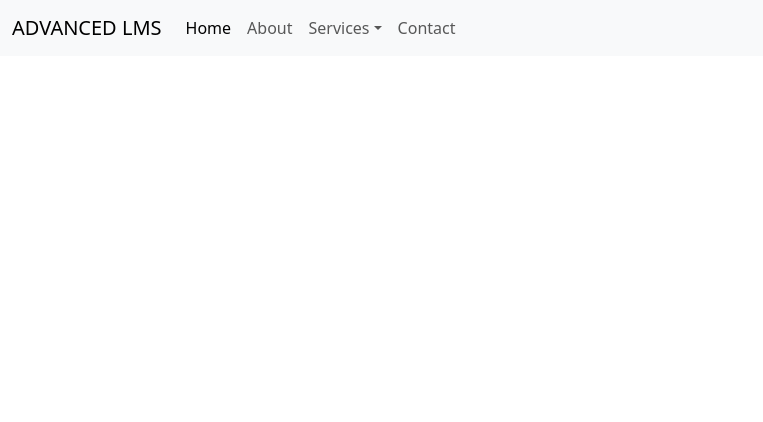
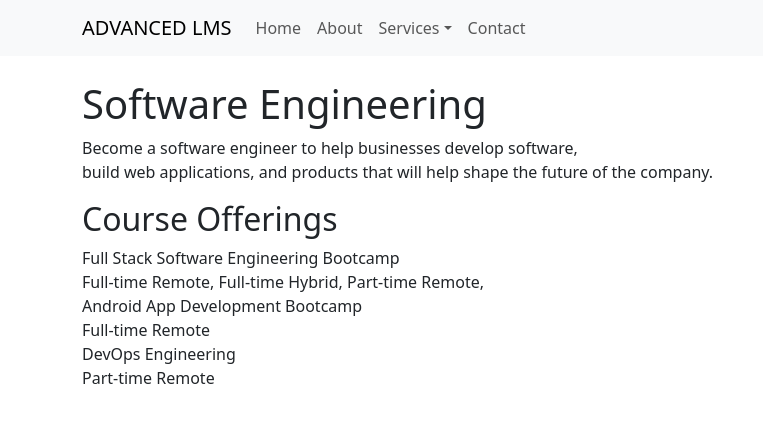
Before and after one commit to Josephshitandi/LMS-Frond-End, a React (Create React App) app: page /courses/softwareEngineer in a window 1280 px wide. Shown: the top 422 px of the page, without its empty margins (0-763 px from the left). Built offline with nearby package versions, Linux system fonts and the light colour scheme.

Commit message:
Modified Sioftware engineering course

```diff
--- a/src/App.js
+++ b/src/App.js
@@ -1,26 +1,27 @@
 // App.js
-import React, { useState } from 'react';
+import React from 'react';
 import 'bootstrap/dist/css/bootstrap.min.css';
 import { BrowserRouter as Router, Routes, Route } from 'react-router-dom';
-import Navbar from './components/navbar';
+import NavbarComponent from './components/navbar';
 import About from './components/about';
 import Home from './components/home';
+import Software from './components/courses/softwareEngineer';
 import ContactForm from './components/contact';
 
 
 const App = () => {
-  const [selectedUser, setSelectedUser] = useState(null);
 
   return (
     <div>
       <div>
       <Router>
-      <Navbar />
+      <NavbarComponent />
       <Routes>
         <Route path="/" element={<h1>LMS</h1>} />
         <Route path="/about" element={<About />} />
         <Route path="/home" element={<Home />} />
         <Route path="/contact" element={<ContactForm />} />
+        <Route path="/courses/softwareEngineer" element={<Software />} />
       </Routes>
     </Router>
       </div>
--- a/src/components/contact.js
+++ b/src/components/contact.js
@@ -1,5 +1,6 @@
 import React, { useState, useEffect } from 'react';
 import axios from 'axios';
+import { Container, Row, Col } from 'react-bootstrap';
 import 'bootstrap/dist/css/bootstrap.min.css';
 
 const ContactForm = () => {
@@ -8,6 +9,7 @@ const ContactForm = () => {
     fullnames: '',
     email: '',
     country: '',
+    message: '',
   });
 
   const [message, setMessage] = useState('');
@@ -61,6 +63,7 @@ const ContactForm = () => {
           fullnames: '',
           email: '',
           country: '',
+          message: '',
         });
       }
     } catch (error) {
@@ -74,7 +77,14 @@ const ContactForm = () => {
   };
 
   return (
-    <div className="container mt-5">
+    <Container fluid>
+      <Row>
+        <Col md={6} style={{ backgroundColor: '#f8f9fa' }}>
+        <div className="container mt-5">
+      <div className="container mt-3">
+
+      </div>
+      <div className="container mt-3">
       <h2 className="text-center mb-4">Contact Us</h2>
       <form onSubmit={handleSubmit} className="p-4 border rounded bg-light shadow">
         <div className="mb-3">
@@ -141,13 +151,37 @@ const ContactForm = () => {
             ))}
           </select>
         </div>
+        <div className="mb-3">
+          <label htmlFor="message" className="form-label">
+            Message
+          </label>
+          <textarea
+            id="message"
+            name="message"
+            className="form-control"
+            rows="5"
+            value={formData.message}
+            onChange={handleChange}
+            placeholder="Enter your message"
+            required
+          ></textarea>
+        </div>
 
         <div className="d-grid">
           <button type="submit" className="btn btn-primary">Submit</button>
         </div>
       </form>
       {message && <p className="mt-3">{message}</p>}
+
+      </div>
+
     </div>
+        </Col>
+        <Col md={6} style={{ backgroundColor: '#f8f9fa'}}>
+        </Col>
+      </Row>
+    </Container>
+
   );
 };
 
--- /dev/null
+++ b/src/components/courses/softwareEngineer.js
@@ -0,0 +1,25 @@
+import React from 'react';
+
+const Software = () => {
+  return (
+    <div className="container mt-4">
+      <h1>Software Engineering</h1>
+      <p>
+      Become a software engineer to help businesses develop software,<br />
+       build web applications, and products that will help shape the future of the company.
+      </p>
+
+      <h2>Course Offerings</h2>
+      <p>
+        Full Stack Software Engineering Bootcamp<br />
+        Full-time Remote, Full-time Hybrid, Part-time Remote,<br />
+        Android App Development Bootcamp<br />
+        Full-time Remote<br />
+        DevOps Engineering<br />
+        Part-time Remote
+      </p>
+    </div>
+  );
+};
+
+export default Software;
--- a/src/components/navbar.js
+++ b/src/components/navbar.js
@@ -1,110 +1,29 @@
-// import React from 'react';
-// import { Link } from 'react-router-dom';
-
-// const Navbar = () => {
-//   return (
-//     <nav className="navbar navbar-expand-lg navbar-dark bg-dark">
-//       <div className="container-fluid">
-//         <Link className="navbar-brand" to="/">LMS</Link>
-//         <button
-//           className="navbar-toggler"
-//           type="button"
-//           data-bs-toggle="collapse"
-//           data-bs-target="#navbarNav"
-//         >
-//           <span className="navbar-toggler-icon"></span>
-//         </button>
-//         <div className="collapse navbar-collapse" id="navbarNav">
-//           <ul className="navbar-nav">
-//             <li className="nav-item">
-//               <Link className="nav-link" to="/">Home</Link>
-//             </li>
-//             <li className="nav-item">
-//               <Link className="nav-link" to="/about/">About</Link>
-//             </li>
-//           </ul>
-//         </div>
-//       </div>
-//     </nav>
-//   );
-// };
-
-// export default Navbar;
 import React from "react";
+import { Navbar, Nav, NavDropdown, Container } from 'react-bootstrap';
 import "bootstrap/dist/css/bootstrap.min.css";
 
-const Navbar = () => {
+const NavbarComponent = () => {
   return (
-    <nav className="navbar navbar-expand-lg navbar-light bg-light">
-      <div className="container-fluid">
-        <a className="navbar-brand" href="/home">
-          ADVANCED LMS
-        </a>
-        <button
-          className="navbar-toggler"
-          type="button"
-          data-bs-toggle="collapse"
-          data-bs-target="#navbarNavDropdown"
-          aria-controls="navbarNavDropdown"
-          aria-expanded="false"
-          aria-label="Toggle navigation"
-        >
-          <span className="navbar-toggler-icon"></span>
-        </button>
-        <div className="collapse navbar-collapse" id="navbarNavDropdown">
-          <ul className="navbar-nav">
-            <li className="nav-item">
-              <a className="nav-link active" aria-current="page" href="/home">
-                Home
-              </a>
-            </li>
-            <li className="nav-item">
-              <a className="nav-link" href="/about">
-                About
-              </a>
-            </li>
-            <li className="nav-item dropdown">
-              <a
-                className="nav-link dropdown-toggle"
-                href="#"
-                id="navbarDropdownMenuLink"
-                role="button"
-                data-bs-toggle="dropdown"
-                aria-expanded="false"
-              >
-                Services
-              </a>
-              <ul
-                className="dropdown-menu"
-                aria-labelledby="navbarDropdownMenuLink"
-              >
-                <li>
-                  <a className="dropdown-item" href="/about">
-                    Web Development
-                  </a>
-                </li>
-                <li>
-                  <a className="dropdown-item" href="/about">
-                    Mobile Development
-                  </a>
-                </li>
-                <li>
-                  <a className="dropdown-item" href="/about">
-                    SEO
-                  </a>
-                </li>
-              </ul>
-            </li>
-            <li className="nav-item">
-              <a className="nav-link" href="/contact">
-                Contact
-              </a>
-            </li>
-          </ul>
-        </div>
-      </div>
-    </nav>
+    <Navbar bg="light" expand="lg">
+      <Container>
+        <Navbar.Brand href="/home">ADVANCED LMS</Navbar.Brand>
+        <Navbar.Toggle aria-controls="navbar-nav" />
+        <Navbar.Collapse id="navbar-nav">
+          <Nav className="ml-auto">
+            <Nav.Link href="/home">Home</Nav.Link>
+            <Nav.Link href="/about">About</Nav.Link>
+            <NavDropdown title="Services" id="navbar-dropdown">
+              <NavDropdown.Item href="/courses/softwareEngineer">Software Engineering</NavDropdown.Item>
+              <NavDropdown.Item href="/courses/dataScience">Data Science</NavDropdown.Item>
+              <NavDropdown.Item href="/courses/cyberSecurity">Cyber Security</NavDropdown.Item>
+              <NavDropdown.Item href="/courses/productDesign">Product Design</NavDropdown.Item>
+            </NavDropdown>
+            <Nav.Link href="/contact">Contact</Nav.Link>
+          </Nav>
+        </Navbar.Collapse>
+      </Container>
+    </Navbar>
   );
 };
 
-export default Navbar;
+export default NavbarComponent;
--- /dev/null
+++ b/src/index.htm
@@ -0,0 +1,3 @@
+<link href="https://stackpath.bootstrapcdn.com/bootstrap/4.5.2/css/bootstrap.min.css" rel="stylesheet">
+<script src="https://code.jquery.com/jquery-3.6.0.min.js"></script>
+<script src="https://stackpath.bootstrapcdn.com/bootstrap/4.5.2/js/bootstrap.bundle.min.js"></script>
```
Also changed, not shown: src/components/courses/cyberSecurity.js (added), src/components/courses/dataScience.js (added), src/components/courses/productDesign.js (added).
